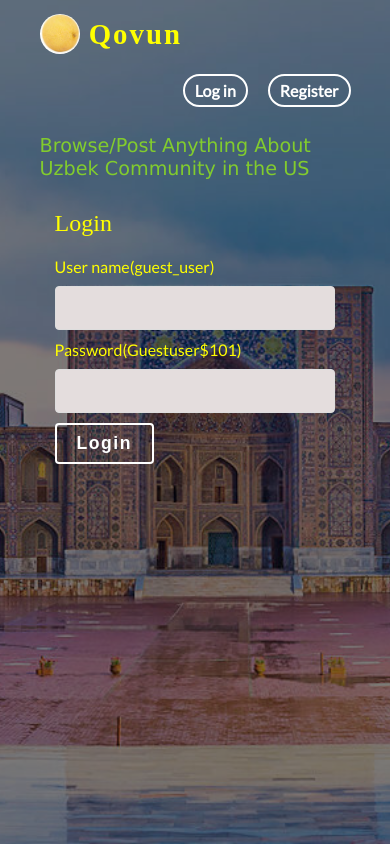
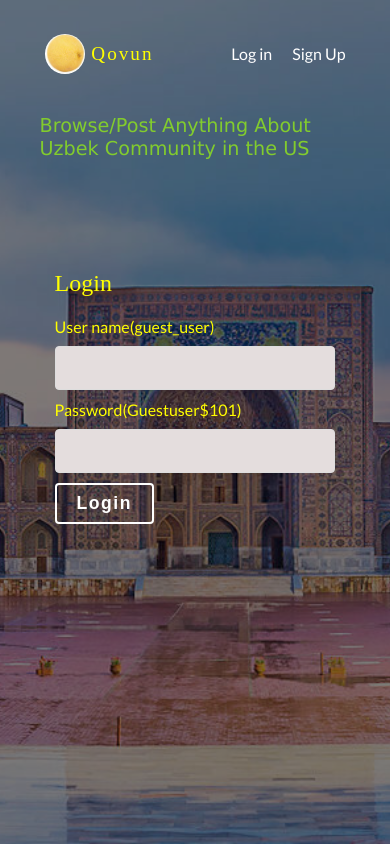
Before and after one commit to thinkful-ei-macaw/muhiddin-qovun-client, a React (Create React App) app: page /login in a window 390 px wide. Built offline with nearby package versions, Linux system fonts and the light colour scheme; no server answers; a web font is replaced by a local one.

Commit message:
some styling changes

```diff
--- a/src/components/App/App.css
+++ b/src/components/App/App.css
@@ -6,8 +6,7 @@
 }
 
 .App__header {
-  padding-left: 20px;
-  padding-right: 20px;
+  padding: 20px
 }
 
 .App__main {
--- a/src/components/Header/Header.css
+++ b/src/components/Header/Header.css
@@ -27,18 +27,6 @@
   vertical-align: middle;
 }
 
-.Header__tagline--wide {
-  opacity: 0.35;
-  margin-left: 10px;
-}
-
-.Header__tagline--narrow {
-  opacity: 0.35;
-  display: block;
-  text-align: center;
-  display: none;
-  margin-top: 10px;
-}
 
 .Header__not-logged-in {
   display: flex;
@@ -73,39 +61,25 @@
   font-family: 'Lucida Sans', 'Lucida Sans Regular', 'Lucida Grande', 'Lucida Sans Unicode', Geneva, Verdana, sans-serif;
 }
 
-@media screen and (min-width: 450px) {
+@media (max-width: 490px) {
   .Header {
-    align-items: baseline;
+    vertical-align: middle;
+
   }
-
-  .Header h1 {
-    font-size: 22px;
+  .Header:first-child a {
+    padding: 5px;
+    border-radius: 3px;
+    border: none;
+    font-weight: normal;
   }
-
-}
-
-@media screen and (max-width: 490px) {
-  .Header__tagline--wide {
-    display: none;
+  .Header h1{
+    font-size: 1em;
   }
-
-  .Header__tagline--narrow {
-    display: inherit;
-  }
-
-  .Header__not-logged-in a:first-child, .Header__not-logged-in a:last-child {
-    padding: 5px 10px;
-    margin-left: 20px;
-  }
-  .Header {
-    margin-bottom: 80px;
-    display: block;
-  }
-  .Header h1 {
-    text-align: left;
-    margin-bottom: 20px;
+  .Header__logged-in {
+    margin: 0;
+    padding-top: 10px;
   }
   #about {
-    margin: 20px 0 30px 0;
+    padding-top: 20px;
   }
 }
--- a/src/components/Header/Header.js
+++ b/src/components/Header/Header.js
@@ -30,7 +30,7 @@ export default class Header extends Component {
         </Link>
         <Link
           to='/register'>
-          Register
+          Sign Up
         </Link>
       </div>
     )
@@ -39,6 +39,7 @@ export default class Header extends Component {
   render() {
     return <>
       <nav className='Header'>
+        <div>
         <h1>
           <Link to='/'>
             <img src={logo} alt=''/>
@@ -46,11 +47,10 @@ export default class Header extends Component {
             <span id="qovun">Qovun</span>
           </Link>
         </h1>
-        <div className="LoginOut">
+        </div>
         {TokenService.hasAuthToken()
           ? this.renderLogoutLink()
           : this.renderLoginLink()}
-        </div>
       </nav>
       <h2 id="about">Browse/Post Anything About Uzbek Community in the US</h2>
     </>
--- a/src/components/HomePage/HomePage.css
+++ b/src/components/HomePage/HomePage.css
@@ -36,6 +36,7 @@
 
   #homepage {
     display: inline-block;
+    margin-top: 0;
   }
   #posts {
     margin-top: 15px;
```
